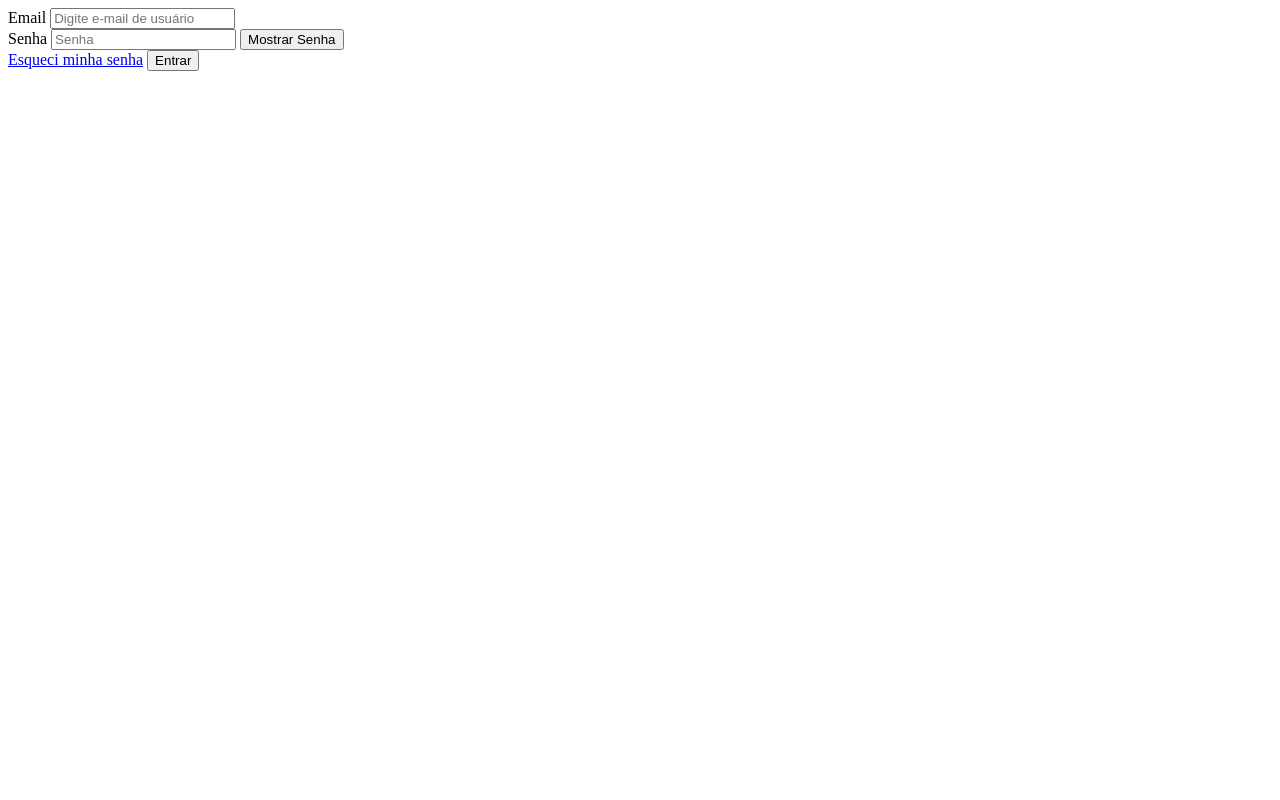
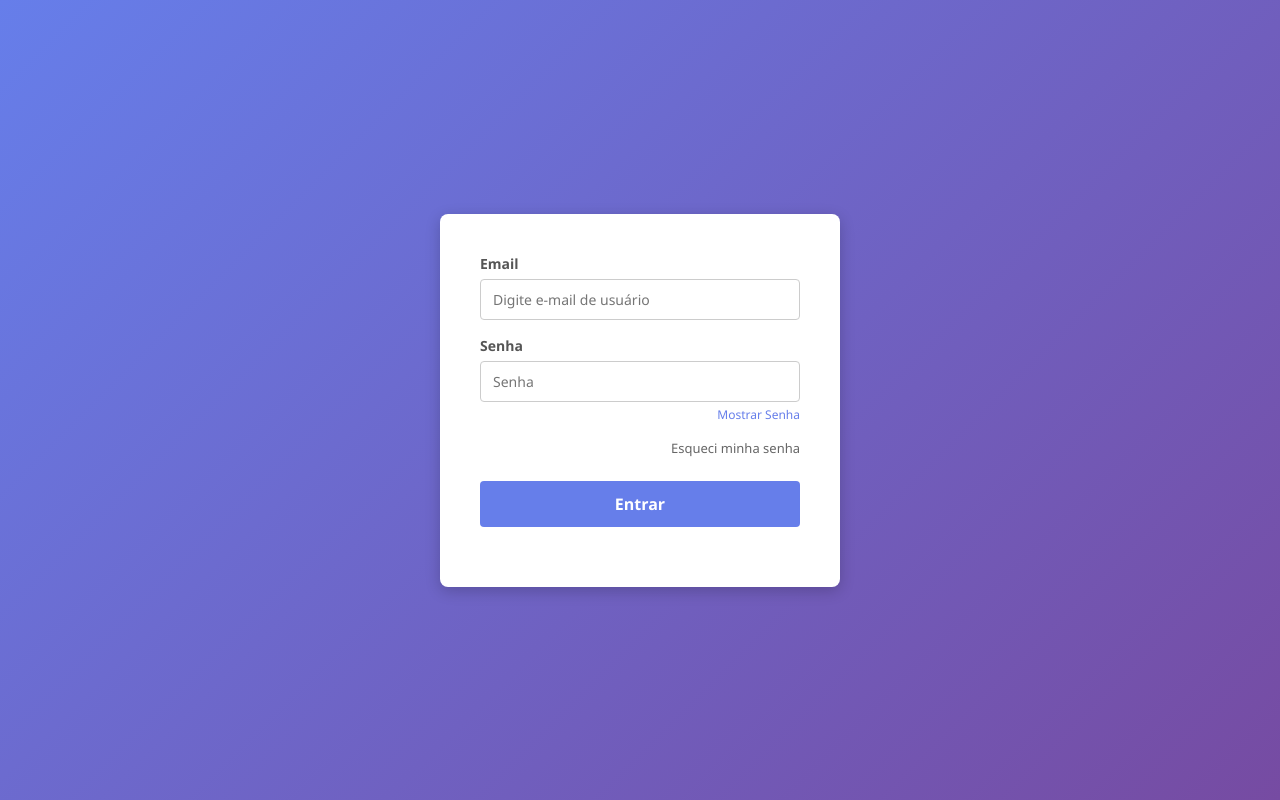
Before and after one commit to mihriane-svg/AVA-EDUCA, a website with bundled scripts: page login/login.html in a window 1280 px wide. Built offline with nearby package versions, Linux system fonts and the light colour scheme.

Commit message:
feat: estiliza e ajusta tela login

```diff
--- a/login/login.css
+++ b/login/login.css
@@ -0,0 +1,102 @@
+* {
+    margin: 0;
+    padding: 0;
+    box-sizing: border-box;
+    font-family: 'Segoe UI', Tahoma, Geneva, Verdana, sans-serif;
+}
+
+body {
+    background: linear-gradient(135deg, #667eea 0%, #764ba2 100%);
+    height: 100vh;
+    display: flex;
+    justify-content: center;
+    align-items: center;
+}
+
+#form-login {
+    background: #ffffff;
+    padding: 40px;
+    border-radius: 8px;
+    box-shadow: 0 4px 15px rgba(0, 0, 0, 0.2);
+    width: 100%;
+    max-width: 400px;
+    display: flex;
+    flex-direction: column;
+    gap: 16px;
+}
+
+#form-login div {
+    display: flex;
+    flex-direction: column;
+}
+
+#form-login label {
+    font-size: 14px;
+    margin-bottom: 6px;
+    color: #555;
+    font-weight: 600;
+}
+
+#form-login input {
+    padding: 10px 12px;
+    border: 1px solid #ccc;
+    border-radius: 4px;
+    font-size: 14px;
+    outline: none;
+    transition: border-color 0.2s;
+}
+
+#form-login input:focus {
+    border-color: #667eea;
+}
+
+#btnMostrarSenha {
+    background: none;
+    border: none;
+    color: #667eea;
+    font-size: 12px;
+    text-align: right;
+    cursor: pointer;
+    margin-top: 4px;
+}
+
+#btnMostrarSenha:hover {
+    text-decoration: underline;
+}
+
+#esqueci-senha {
+    color: #666;
+    font-size: 13px;
+    text-decoration: none;
+    text-align: right;
+}
+
+#esqueci-senha:hover {
+    color: #667eea;
+    text-decoration: underline;
+}
+
+#btnEntrar {
+    width: 100%;
+    padding: 12px;
+    background-color: #667eea;
+    color: white;
+    border: none;
+    border-radius: 4px;
+    font-size: 16px;
+    font-weight: bold;
+    cursor: pointer;
+    transition: background-color 0.2s;
+    margin-top: 8px;
+}
+
+#btnEntrar:hover {
+    background-color: #5a6fd6;
+}
+
+.mensagem-erro {
+    color: #d9534f;
+    font-size: 13px;
+    text-align: center;
+    margin-top: 4px;
+}
--- a/login/login.html
+++ b/login/login.html
@@ -4,6 +4,7 @@
     <meta charset="UTF-8">
     <meta name="viewport" content="width=device-width, initial-scale=1.0">
     <title>AVA-EDUCA - Login</title>
+    <link rel="stylesheet" href="login.css">
 </head>
 <body>
     <form id="form-login">
```
